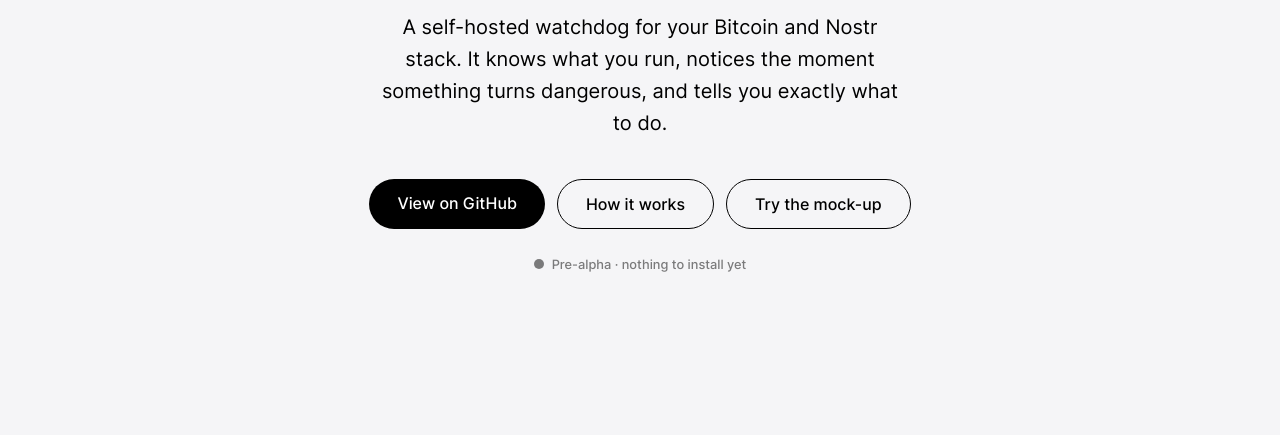
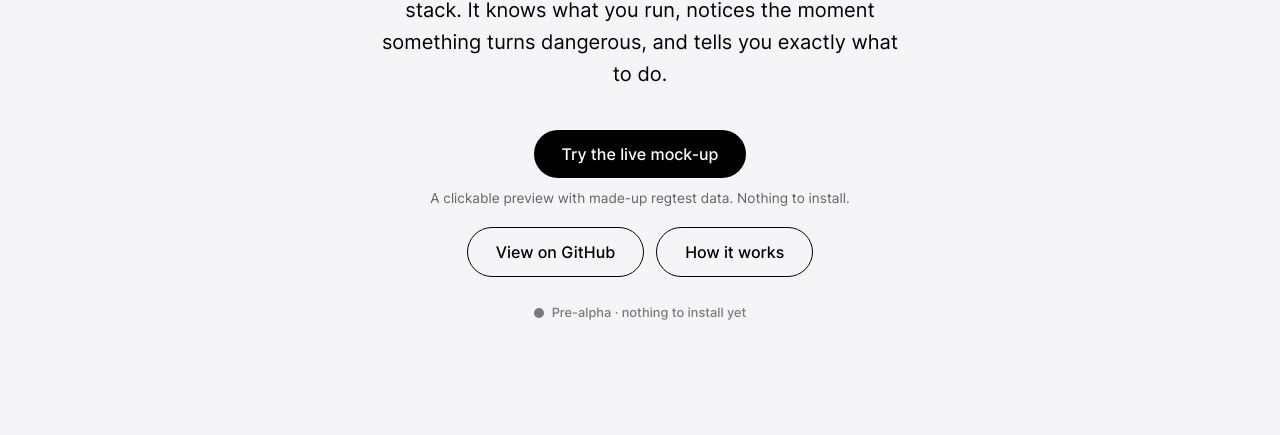
Before and after one commit to MaxSikorski/guard-dog, a plain HTML site: page docs/index.html in a window 1280 px wide. Shown: the part 365-800 px from the top of the page. Drawn offline with Linux system fonts and the light colour scheme.

Commit message:
Home page: a prominent "Try the live mock-up" button in the hero
The mock-up becomes the hero's primary button, with a one-line note
under it (made-up regtest data, nothing to install). View on GitHub
moves to a secondary button. The nav link stays.

```diff
--- a/docs/index.html
+++ b/docs/index.html
@@ -151,6 +151,7 @@
             display: flex; gap: 12px; justify-content: center; flex-wrap: wrap;
             opacity: 0; transform: translateY(30px);
         }
+        .hero-cta-note { flex-basis: 100%; margin: -2px 0 6px; font-size: 0.85rem; opacity: 0.6; }
         .status {
             margin-top: 28px; font-size: 0.8rem; font-weight: 500; color: var(--text-muted);
             display: inline-flex; align-items: center; gap: 8px;
@@ -314,9 +315,10 @@
             <h1 class="hero-title">Guard Dog</h1>
             <p class="hero-subtitle">A self-hosted watchdog for your Bitcoin and Nostr stack. It knows what you run, notices the moment something turns dangerous, and tells you exactly what to do.</p>
             <div class="hero-cta">
-                <a href="https://github.com/MaxSikorski/guard-dog" class="btn primary-btn" target="_blank" rel="noopener">View on GitHub</a>
+                <a href="preview/" class="btn primary-btn">Try the live mock-up</a>
+                <p class="hero-cta-note">A clickable preview with made-up regtest data. Nothing to install.</p>
+                <a href="https://github.com/MaxSikorski/guard-dog" class="btn secondary-btn" target="_blank" rel="noopener">View on GitHub</a>
                 <a href="#how" class="btn secondary-btn">How it works</a>
-                <a href="preview/" class="btn secondary-btn">Try the mock-up</a>
             </div>
             <div class="status"><span class="dot base"></span>Pre-alpha · nothing to install yet</div>
         </div>
```
